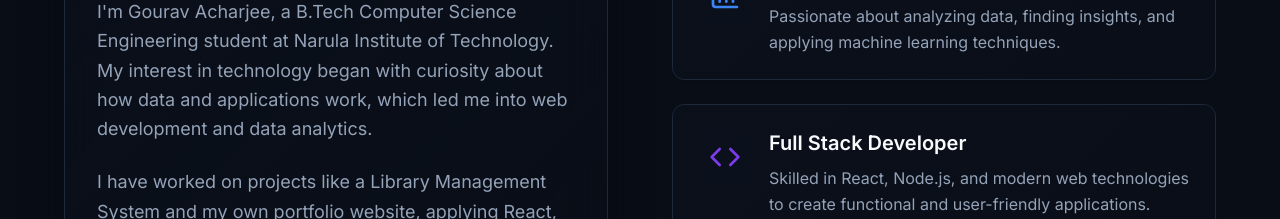
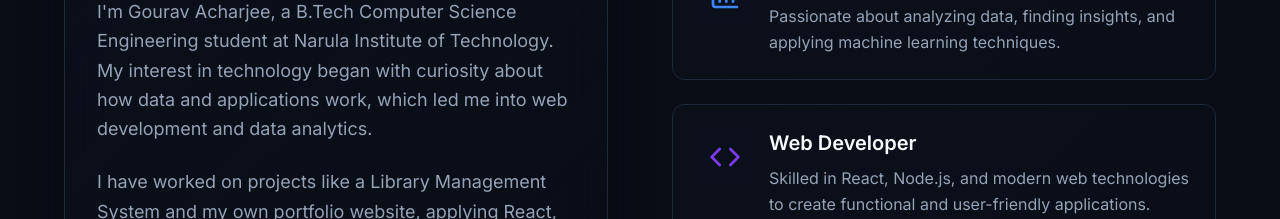
Before and after one commit to Gourav412/Portfolio, a React (Vite) app: page / in a window 1280 px wide. Shown: the part 1420-1639 px from the top of the page. Built offline with nearby package versions, Linux system fonts and the light colour scheme.

Commit message:
Update AboutSection.tsx

```diff
--- a/src/components/AboutSection.tsx
+++ b/src/components/AboutSection.tsx
@@ -11,7 +11,7 @@ const AboutSection = () => {
     },
     {
       icon: <Code className="w-8 h-8 text-secondary" />,
-      title: "Full Stack Developer",
+      title: "Web Developer",
       description:
         "Skilled in React, Node.js, and modern web technologies to create functional and user-friendly applications."
     },
```
